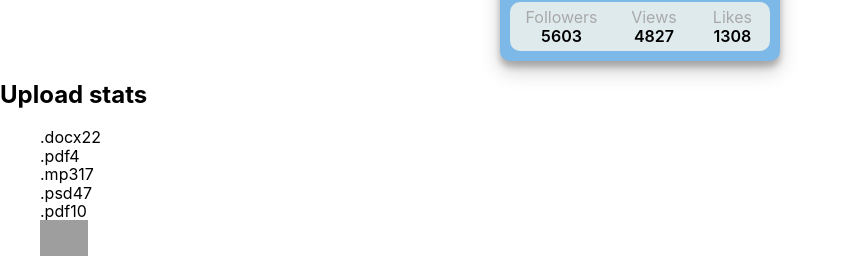
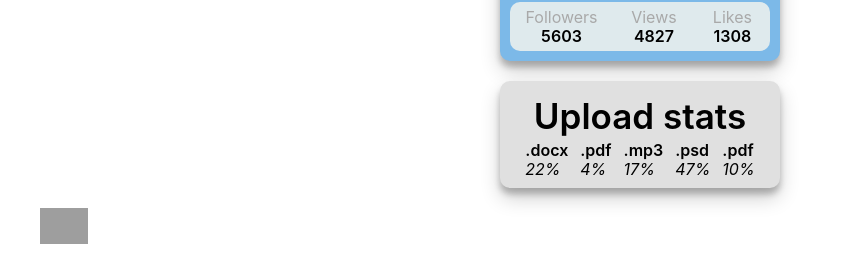
Before and after one commit to pttkachuk/goit-react-hw-01-components, a React (Create React App) app: page / in a window 1280 px wide. Shown: the part 342-606 px from the top of the page, without its empty margins (0-849 px from the left). Built offline with nearby package versions, Linux system fonts and the light colour scheme; grey boxes are pictures that could not be loaded.

Commit message:
add styles task 02

```diff
--- a/src/components/Statistics/Statistics.jsx
+++ b/src/components/Statistics/Statistics.jsx
@@ -1,20 +1,19 @@
 import PropTypes from 'prop-types';
+import { Statistic, StatsTitle, StatsList,StatsListItem, StatsLabel, StatsPercent } from './StatsStyle';
 const Statistics = ({ title,stats}) => {
     return (
-        <section className="statistics">
-    {title && <h2 className="title">{title}</h2>}
+<Statistic>
+    {title && <StatsTitle>{title}</StatsTitle>}
 
-  <ul className="stat-list">
+  <StatsList>
     {stats.map(({id, label, percentage})=>(
-    <li
-        key = {id}
-        className="item">
-      <span className="label">{label}</span>
-      <span className="percentage">{percentage}</span>
-    </li>
+    <StatsListItem  key = {id}>
+      <StatsLabel>{label}</StatsLabel>
+      <StatsPercent>{percentage}%</StatsPercent>
+    </StatsListItem>
     ))}
-  </ul>
-</section>
+  </StatsList>
+</Statistic>
     );
 }
 
--- /dev/null
+++ b/src/components/Statistics/StatsStyle.js
@@ -0,0 +1,48 @@
+import styled from 'styled-components';
+export const Statistic = styled.section`
+display: flex;
+flex-direction: column;
+flex-wrap: wrap;
+align-items: center;
+border: none;
+background-color: #E0E0E0;
+border-radius: 10px;
+max-width: 280px;
+margin-left: auto;
+margin-right: auto;
+margin-bottom: 20px;
+padding: 10px;
+box-shadow: rgba(0, 0, 0, 0.19) 0px 10px 20px, rgba(0, 0, 0, 0.23) 0px 6px 6px;
+`;
+
+export const StatsTitle = styled.h2`
+margin: 0;
+padding-top: 5px;
+padding-bottom: 5px;
+font-size: 35px;
+font-weight: 600;;
+`;
+
+export const StatsList = styled.ul`
+max-width: 250px;
+padding:0px;
+display: flex;
+flex-wrap: wrap;
+justify-content: space-between;
+`;
+
+export const StatsListItem = styled.li`
+padding-left: 6px;
+padding-right: 6px;
+display: flex;
+flex-direction: column;
+justify-content: center;
+`;
+
+export const StatsLabel = styled.span`
+font-weight: 600;
+`;
+
+export const StatsPercent = styled.span`
+font-style:italic;
+`;
```
